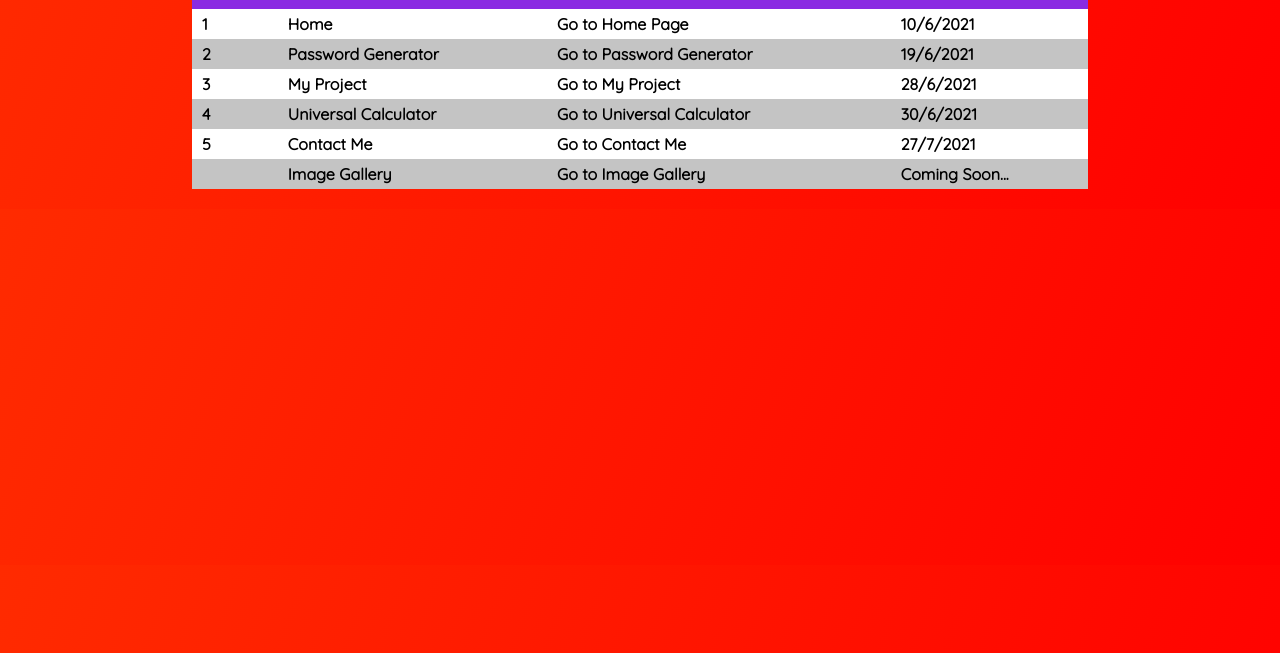
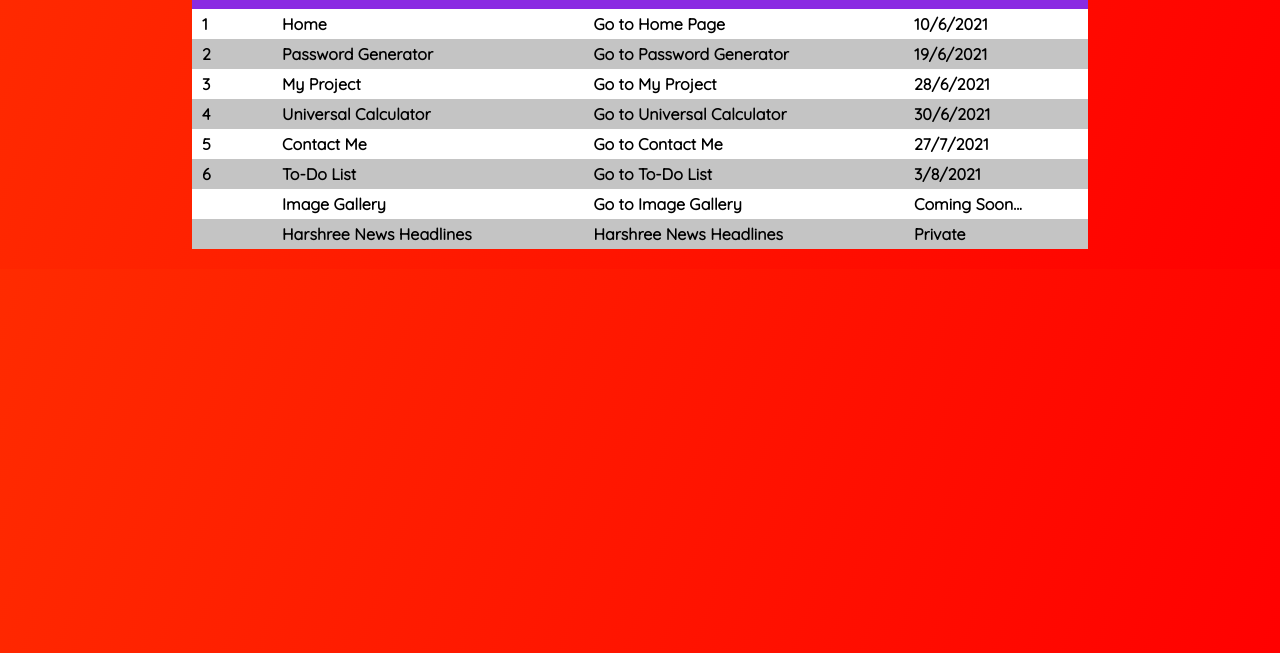
Before and after one commit to harsh-jagtap/My-Project, a plain HTML site: page index.html in a window 1280 px wide. Shown: the part 147-800 px from the top of the page. Drawn offline with Linux system fonts and the light colour scheme.

Commit message:
to-do list added

```diff
--- a/index.html
+++ b/index.html
@@ -84,10 +84,22 @@
                     <td>27/7/2021</td>
                 </tr>
                 <tr>
+                    <td>6</td>
+                    <td>To-Do List</td>
+                    <td><a href="https://harsh-jagtap.github.io/To-Do-List/">Go to To-Do List</a></td>
+                    <td>3/8/2021</td>
+                </tr>
+                <tr>
                     <td></td>
                     <td>Image Gallery</td>
                     <td><a href="#">Go to Image Gallery</a></td>
                     <td>Coming Soon...</td>
+                </tr>
+                <tr>
+                    <td></td>
+                    <td>Harshree News Headlines</td>
+                    <td><a href="#">Harshree News Headlines</a></td>
+                    <td>Private</td>
                 </tr>
             </tbody>
         </table>
```
